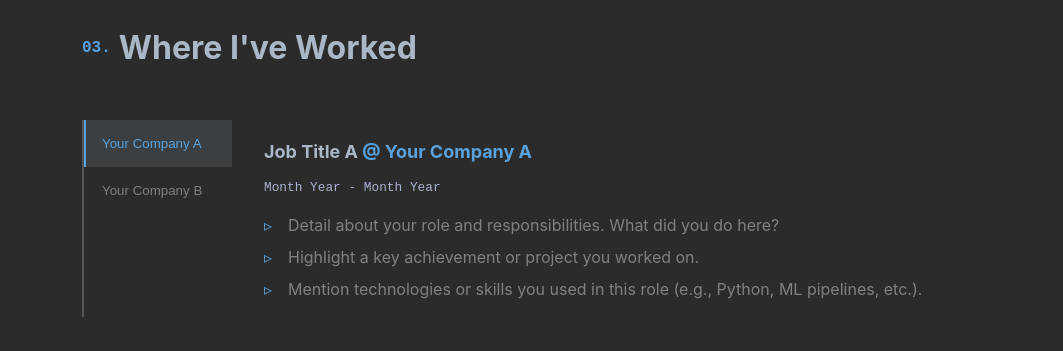
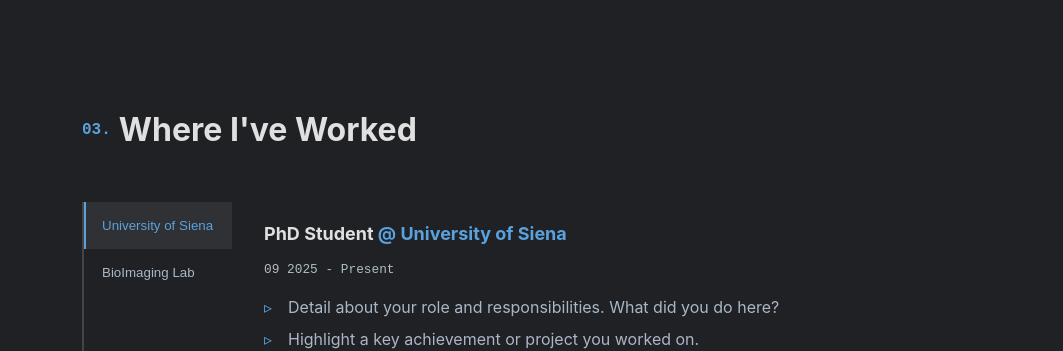
Before and after one commit to vincenzocivale/vincenzocivale.github.io, a React (Create React App) app in the folder portfolio/: page / in a window 1280 px wide. Shown: the part 1820-2171 px from the top of the page, without its empty margins (108-1171 px from the left). Built offline with nearby package versions, Linux system fonts and the light colour scheme.

Commit message:
feat: update portfolio details and enhance layout with section separators; improve CSS variables for better theming

```diff
--- a/portfolio/public/index.html
+++ b/portfolio/public/index.html
@@ -24,7 +24,7 @@
       work correctly both with client-side routing and a non-root public URL.
       Learn how to configure a non-root public URL by running `npm run build`.
     -->
-    <title>React App</title>
+    <title>Your Name | Portfolio</title>
   </head>
   <body>
     <noscript>You need to enable JavaScript to run this app.</noscript>
--- a/portfolio/src/App.js
+++ b/portfolio/src/App.js
@@ -24,9 +24,13 @@
 
       <main>
         <Home />
+        <div className="section-separator"></div>
         <About />
+        <div className="section-separator"></div>
         <Experiences />
+        <div className="section-separator"></div>
         <Projects />
+        <div className="section-separator"></div>
         <Contact />
       </main>
     </div>
--- a/portfolio/src/components/Experiences.js
+++ b/portfolio/src/components/Experiences.js
@@ -4,9 +4,9 @@
 // Dati fittizi delle esperienze
 const experiencesData = [
   {
-    company: 'Your Company A',
-    title: 'Job Title A',
-    duration: 'Month Year - Month Year',
+    company: 'University of Siena',
+    title: 'PhD Student',
+    duration: '09 2025 - Present',
     details: [
       'Detail about your role and responsibilities. What did you do here?',
       'Highlight a key achievement or project you worked on.',
@@ -14,9 +14,9 @@
     ],
   },
   {
-    company: 'Your Company B',
-    title: 'Job Title B',
-    duration: 'Month Year - Month Year',
+    company: 'BioImaging Lab',
+    title: 'Research Fellow',
+    duration: '09 2023 - 06 2025',
     details: [
       'Detail about your role and responsibilities for this second job.',
       'A different key achievement or project you worked on.',
--- a/portfolio/src/styles/Experiences.css
+++ b/portfolio/src/styles/Experiences.css
@@ -66,7 +66,7 @@
 
 .job-duration {
   font-size: var(--font-size-xxs);
-  color: #a8b2d1;
+  color: var(--job-duration-color);
   font-family: var(--font-mono);
   margin-bottom: 1rem;
 }
--- a/portfolio/src/styles/Navbar.css
+++ b/portfolio/src/styles/Navbar.css
@@ -130,7 +130,7 @@
   box-shadow: -10px 0 30px -10px var(--shadow-color);
   transition: right 0.3s ease-in-out;
   z-index: 999;
-  font-family: var(--font-sans);
+  font-family: var(--font-mono);
   justify-content: center;
   align-items: center;
 }
--- a/portfolio/src/styles/main.css
+++ b/portfolio/src/styles/main.css
@@ -3,12 +3,15 @@
 /* Dark Theme (PyCharm-inspired) - Default */
 :root {
   --primary-color: #59A2DE; /* Accent color from PyCharm */
-  --secondary-color: #A9B7C6; /* Main text color */
-  --text-color: #808080; /* Secondary text color */
-  --background-color: #2B2B2B; /* Background color */
-  --card-background: #3C3F41; /* Card background */
-  --border-color: #555555; /* A darker gray for borders */
+  --secondary-color: #E0E0E0; /* Lighter secondary text color for better contrast */
+  --text-color: #A9B7C6; /* Standard text color, improved contrast */
+  --background-color: #202124; /* Darker background, similar to Google's dark modes */
+  --card-background: #303134; /* Slightly lighter card background */
+  --border-color: #444444; /* Darker gray for borders */
   --link-hover-color: rgba(89, 162, 222, 0.1);
+  --background-scrolled: rgba(32, 33, 36, 0.9); /* Slightly transparent dark background */
+  --shadow-color: rgba(0, 0, 0, 0.6); /* Darker shadow for scrolled navbar */
+  --job-duration-color: #B0BEC5;
 
   /* Tipografia - Font Family */
   --font-sans: 'Calibre', 'Inter', 'San Francisco', 'SF Pro Text', -apple-system, sans-serif;
@@ -38,6 +41,9 @@
   --card-background: #EEEEEE;
   --border-color: #CCCCCC;
   --link-hover-color: rgba(0, 122, 204, 0.1);
+  --background-scrolled: rgba(245, 245, 245, 0.9); /* Slightly transparent light background */
+  --shadow-color: rgba(0, 0, 0, 0.1); /* Light shadow for scrolled navbar */
+  --job-duration-color: #5e6b91; /* A suitable dark grey for light theme */
 }
 
 /* Regole globali */
@@ -58,6 +64,14 @@
   line-height: 1.5;
 }
 
+.section-separator {
+  width: 70%; /* Adjust width as needed */
+  max-width: 900px;
+  margin: 20px auto; /* Vertical margin for spacing, auto for centering */
+  border-bottom: 1px dashed var(--border-color); /* Subtle dashed line */
+  opacity: 0.5; /* Make it less prominent */
+}
+
 section {
   padding: var(--section-padding-desktop);
   margin: 0 auto;
```
